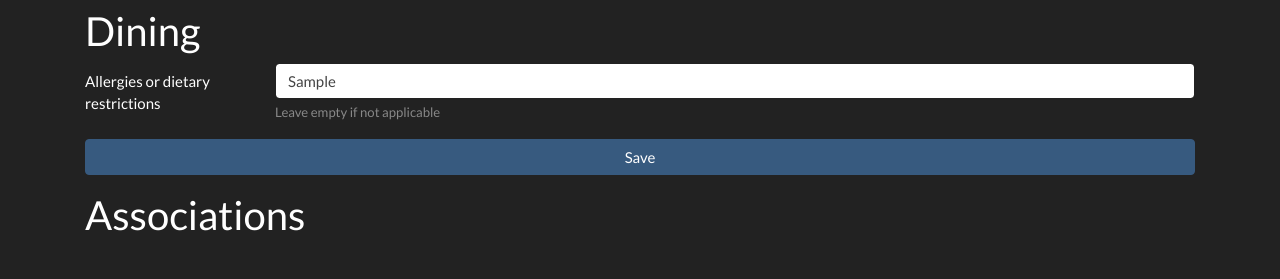
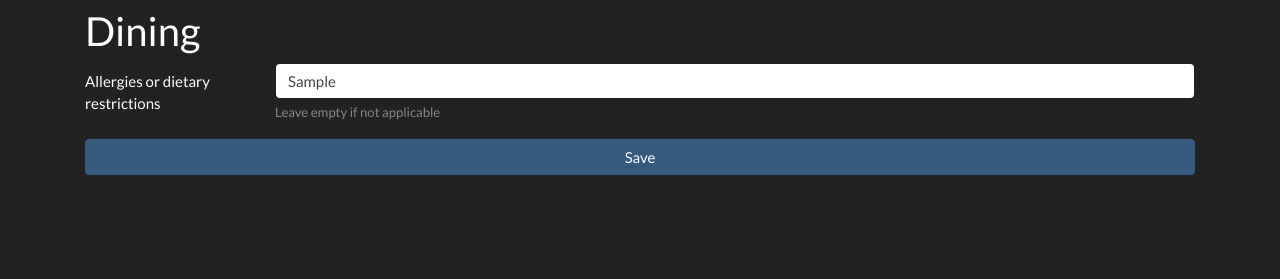
Before and after one commit to VSEScala/Scala-Dining, a Django app: page /accounts/profile/ in a window 1280 px wide. Shown: the part 521-800 px from the top of the page. Run offline with Django 3.2, Linux system fonts and the light colour scheme; a user stored in the database is signed in; tables that the repository leaves empty hold one stand-in row (values such as "Sample post"); some libraries are stand-ins or nearby versions.

Commit message:
Commented profile association header

```diff
--- a/assets/templates/account/profile.html
+++ b/assets/templates/account/profile.html
@@ -19,6 +19,6 @@
         <p><button type="submit" name="dining_submit" class="btn btn-primary btn-block">Save</button></p>
     </form>
 
-    <h2>Associations</h2>
+    {# <h2>Associations</h2> #}
     {# Todo! #}
 {% endblock %}
```
